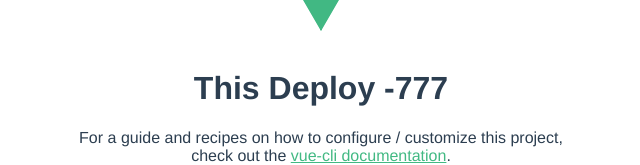
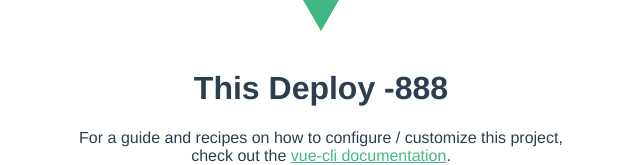
Before and after one commit to Grey6966/test20240328, a Vue app: page / in a window 1280 px wide. Shown: the part 215-380 px from the top of the page, without its empty margins (319-959 px from the left). Built offline with nearby package versions, Linux system fonts and the light colour scheme.

Commit message:
test 888

```diff
--- a/src/App.vue
+++ b/src/App.vue
@@ -1,7 +1,7 @@
 <template>
   <div id="app">
     <img alt="Vue logo" src="./assets/logo.png">
-    <HelloWorld msg="This Deploy -777"/>
+    <HelloWorld msg="This Deploy -888"/>
   </div>
 </template>
 
```
